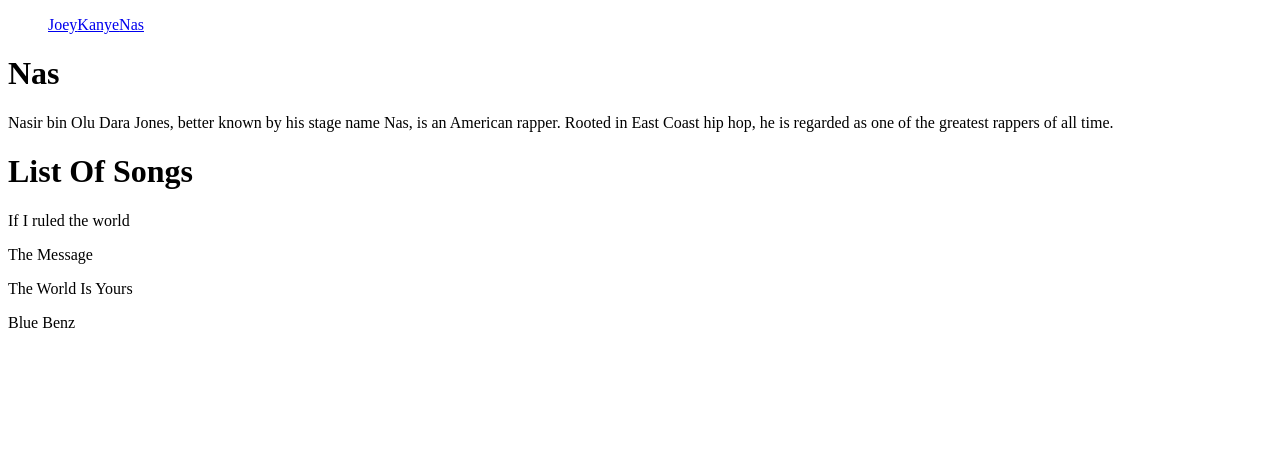
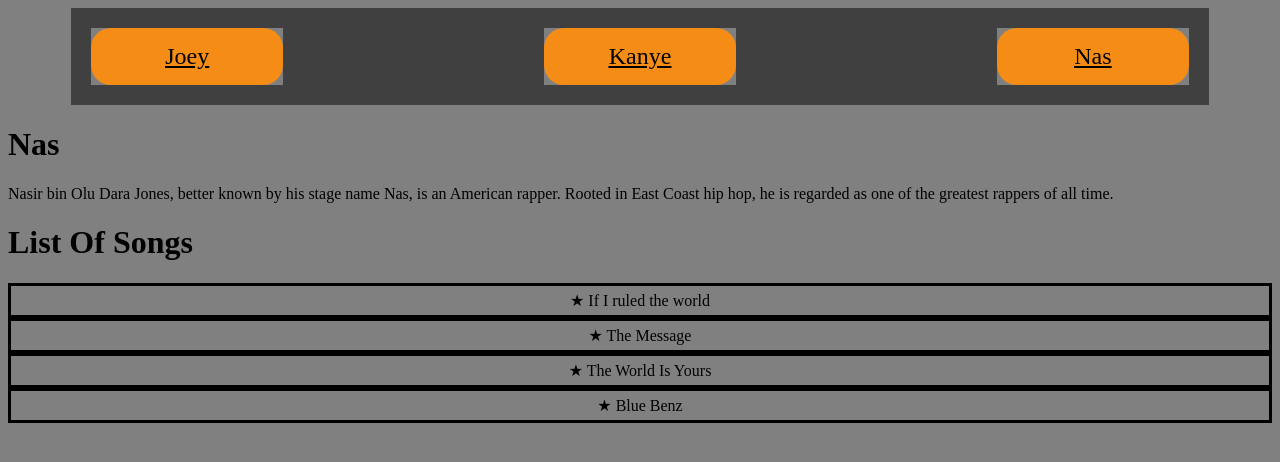
Before and after one commit to Leehamb99/music-project, a React (Create React App) app: page /Nas in a window 1280 px wide. Shown: the top 462 px of the page. Built offline with nearby package versions, Linux system fonts and the light colour scheme.

Commit message:
add like button

```diff
--- a/src/App.js
+++ b/src/App.js
@@ -2,6 +2,7 @@
 import { Routes, Route } from 'react-router-dom';
 import { Header } from './layout'
 import { Home, Joey, Kanye, Nas } from './pages'
+import './style.css'
 
 function App()  {
     return(
--- /dev/null
+++ b/src/components/LikeButton/index.js
@@ -0,0 +1,17 @@
+import React, { useState } from 'react';
+import styled from 'styled-components';
+
+const LikeButton = () => {
+    const [ liked , setLiked ] = useState(false);
+
+    const handleFave = e => {
+        e.stopPropagation()
+        setLiked(!liked)
+    }
+
+    return (
+        <span role="switch" onClick={handleFave} style={{ color: liked ? 'gold' : 'black' }}>★</span>
+    );
+}
+
+export default LikeButton;
--- a/src/components/SongCard/SongCard.js
+++ b/src/components/SongCard/SongCard.js
@@ -3,7 +3,7 @@
 
 const SongCard = (props) => {
     return(
-        <div class="text">
+        <div>
             <h1>{props.name}</h1>
             <p>{props.description}</p>
             <h1>List Of Songs</h1>
--- a/src/components/SongSection/SongSection.js
+++ b/src/components/SongSection/SongSection.js
@@ -1,6 +1,18 @@
 import React from 'react';
 import styled from "styled-components";
+import { default as LikeButton } from '../LikeButton'
 
+const Song = styled.div`
+    border-style: solid;
+    border-color: black;
+    padding: 5px;
+    color: black;
+
+`
+
+const Button = styled.div`
+    color: black;
+`
 
 
 
@@ -8,7 +20,7 @@
     return(
         <>
 
-            <p> {props.song} </p>
+           <Song> <LikeButton /> {props.song} </Song>
 
         </>
     )
--- a/src/layout/Header/index.js
+++ b/src/layout/Header/index.js
@@ -1,7 +1,29 @@
 import React from 'react';
 import { NavLink } from 'react-router-dom';
+import styled from 'styled-components';
 
+const Navbar = styled.nav`
+    display: flex;
+    justify-content: space-between;
+    font-size: 1.5rem;
+    background-color: #404040;
+    padding: 20px;
+    margin-left: 5%;
+    margin-right: 5%;
+`;
 
+const NavbarItem = styled.div`
+    display: flex;
+    justify-content: center;
+    color: black;
+    text-decoration-line: underline;
+    width: 15vw;
+    padding-top: 15px;
+    padding-bottom: 15px;
+    background-color: #f48c15;
+    border-radius: 20px;
+
+`;
 
 const Header = () => {
 
@@ -11,11 +33,15 @@
 
     return(
         <>
-            <ul>
-                <NavLink className={activeClass}to="/Joey" >Joey</NavLink>
-                <NavLink className={activeClass}to="/Kanye" >Kanye</NavLink>
-                <NavLink className={activeClass}to="/Nas" >Nas</NavLink>
-            </ul>
+
+            <Navbar>
+
+       <NavLink to="/Joey" ><NavbarItem> Joey </NavbarItem></NavLink>
+       <NavLink to="/Kanye" ><NavbarItem> Kanye </NavbarItem></NavLink>
+       <NavLink to="/Nas" ><NavbarItem> Nas </NavbarItem></NavLink>
+
+            </Navbar>
+
 
         </>
     )
--- a/src/pages/Joey/index.js
+++ b/src/pages/Joey/index.js
@@ -5,7 +5,8 @@
 import { SongCard } from '../../components';
 
 const Wrapper = styled.div`
-    background: papayawhip;
+    background: darkgrey;
+    text-align: center;
 `;
 
 
--- a/src/pages/Kanye/index.js
+++ b/src/pages/Kanye/index.js
@@ -1,7 +1,16 @@
 import React from 'react';
+import styled from 'styled-components'
+
 import { SongList } from '../../components';
 import { SongCard } from '../../components';
 
+const Wrapper = styled.div`
+    background: darkgrey;
+    text-align: center;
+    width: 40%;
+    margin: 2.5%;
+    color: #f48c15;
+`;
 
 
 const Kanye = () => {
@@ -20,7 +29,10 @@
       <>
 
           <SongCard  name={Artist.name} description={Artist.description}/>
+          <Wrapper>
           {renderSongs}
+
+          </Wrapper>
 
       </>
   )
--- a/src/pages/Nas/index.js
+++ b/src/pages/Nas/index.js
@@ -1,8 +1,13 @@
 import React from 'react'
+import styled from 'styled-components'
+
 import { SongList } from '../../components';
 import { SongCard } from '../../components';
 
-
+const Wrapper = styled.div`
+    background: darkgrey;
+    text-align: center;
+`;
 
 const Nas = () => {
     const Artist = {
@@ -19,7 +24,10 @@
       <>
 
           <SongCard  name={Artist.name} description={Artist.description}/>
+          <Wrapper>
+
           {renderSongs}
+          </Wrapper>
 
       </>
   )
--- /dev/null
+++ b/src/style.css
@@ -0,0 +1,3 @@
+* {
+    background-color: grey;
+}
```
